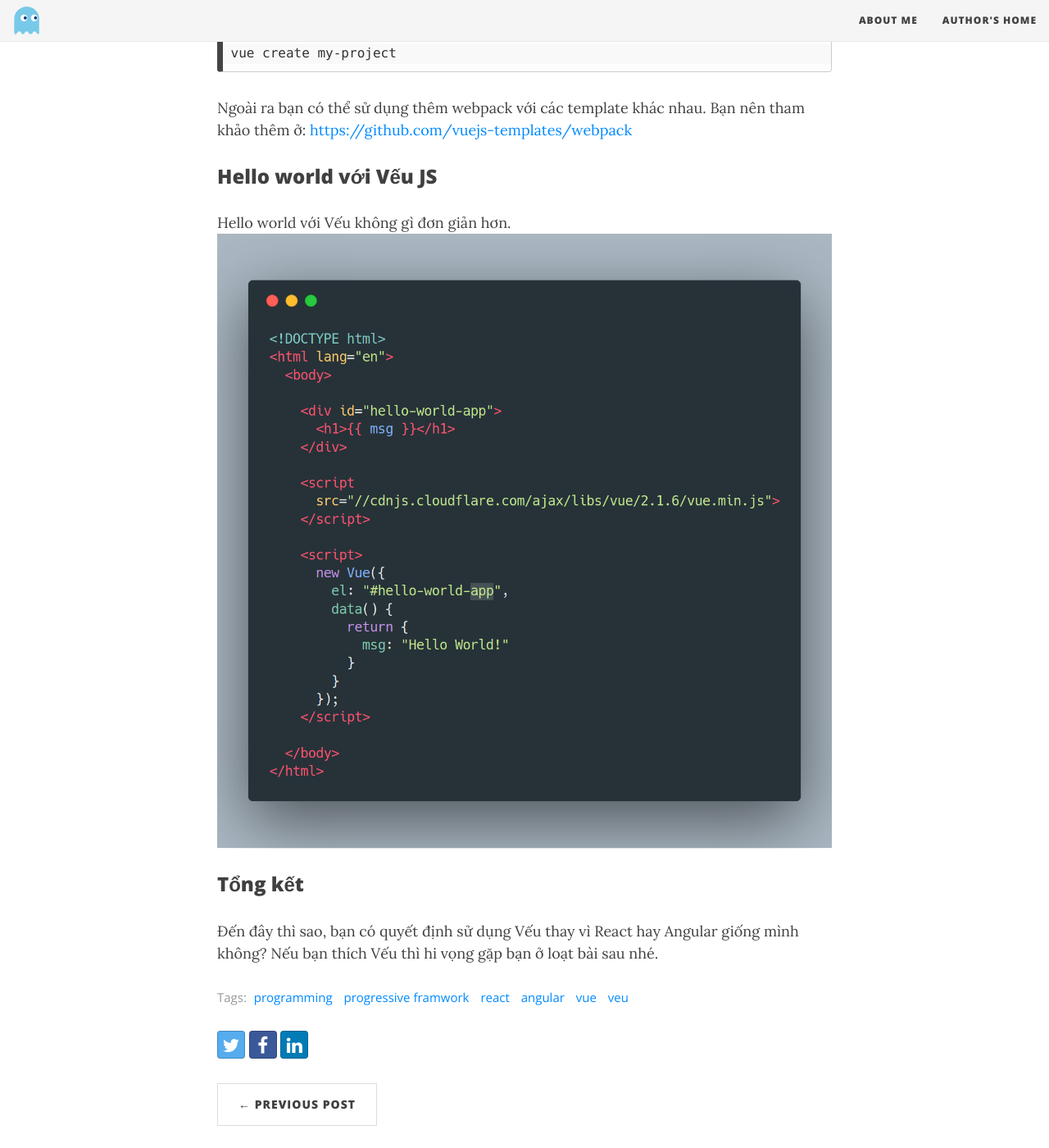
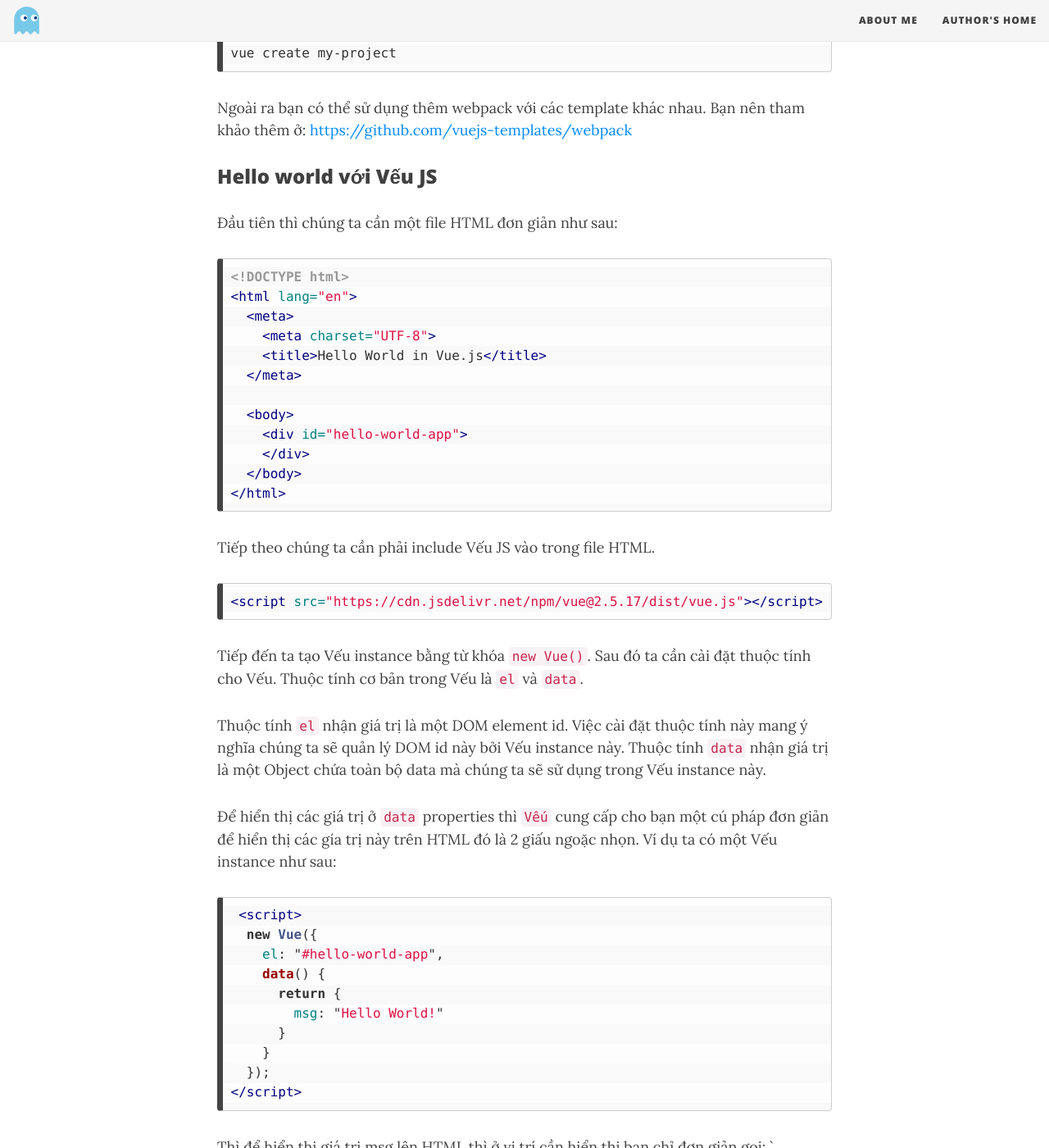
Before and after one commit to thorvn/th0j.github.io, a Jekyll site: the page built from _posts/2018-08-25-tai-sao-tui-thich-veu.md, in a window 1280 px wide and 1400 px high, scrolled down 3738 px. Shown: the whole window at 82% size. Built offline with Jekyll 4.4.1, drawn with Linux system fonts in a browser that asks for light colours; nearby versions of some CDN libraries; some of the changed text lies outside the part shown.

Commit message:
fix typo

````diff
--- a/_posts/2018-08-25-tai-sao-tui-thich-veu.md
+++ b/_posts/2018-08-25-tai-sao-tui-thich-veu.md
@@ -79,7 +79,55 @@ Ngoài ra bạn có thể sử dụng thêm webpack với các template khác nh
 Bạn nên tham khảo thêm ở: [https://github.com/vuejs-templates/webpack](https://github.com/vuejs-templates/webpack)
 
 ### Hello world với Vếu JS
-Hello world với Vếu không gì đơn giản hơn.
+
+Đầu tiên thì chúng ta cần một file HTML đơn giản như sau:
+```html
+<!DOCTYPE html>
+<html lang="en">
+  <meta>
+    <meta charset="UTF-8">
+    <title>Hello World in Vue.js</title>
+  </meta>
+
+  <body>
+    <div id="hello-world-app">
+    </div>
+  </body>
+</html>
+```
+
+Tiếp theo chúng ta cần phải include Vếu JS vào trong file HTML.
+
+```html
+<script src="https://cdn.jsdelivr.net/npm/vue@2.5.17/dist/vue.js"></script>
+```
+
+Tiếp đến ta tạo Vếu instance bằng từ khóa `new Vue()`. Sau đó ta cần cài đặt thuộc tính cho Vếu. Thuộc tính cơ bản trong Vếu là `el` và `data`.
+
+Thuộc tính `el` nhận giá trị là một DOM element id. Việc cài đặt thuộc tính này mang ý nghĩa chúng ta sẽ quản lý DOM id này bởi Vếu instance này.
+Thuộc tính `data` nhận giá trị là một Object chứa toàn bộ data mà chúng ta sẽ sử dụng trong Vếu instance này.
+
+Để hiển thị các giá trị ở `data` properties thì `Vếu` cung cấp cho bạn một cú pháp đơn giản để hiển thị các gía trị này trên HTML đó là 2 giấu ngoặc nhọn. Ví dụ ta có một Vếu instance như sau:
+
+```html
+ <script>
+  new Vue({
+    el: "#hello-world-app",
+    data() {
+      return {
+        msg: "Hello World!"
+      }
+    }
+  });
+</script>
+```
+
+Thì để hiển thị giá trị msg lên HTML thì ở vị trí cần hiển thị bạn chỉ đơn giản gọi: `{{ msg }}
+
+Done, bạn đã hoàn thành việc viết Hello World bằng Vếu JS.
+
+Source code hoàn chỉnh bạn có thể xem bên dưới:
+
 ![vue-hello-world](/img/vue-hello-world.png)
 
 ### Tổng kết
````
